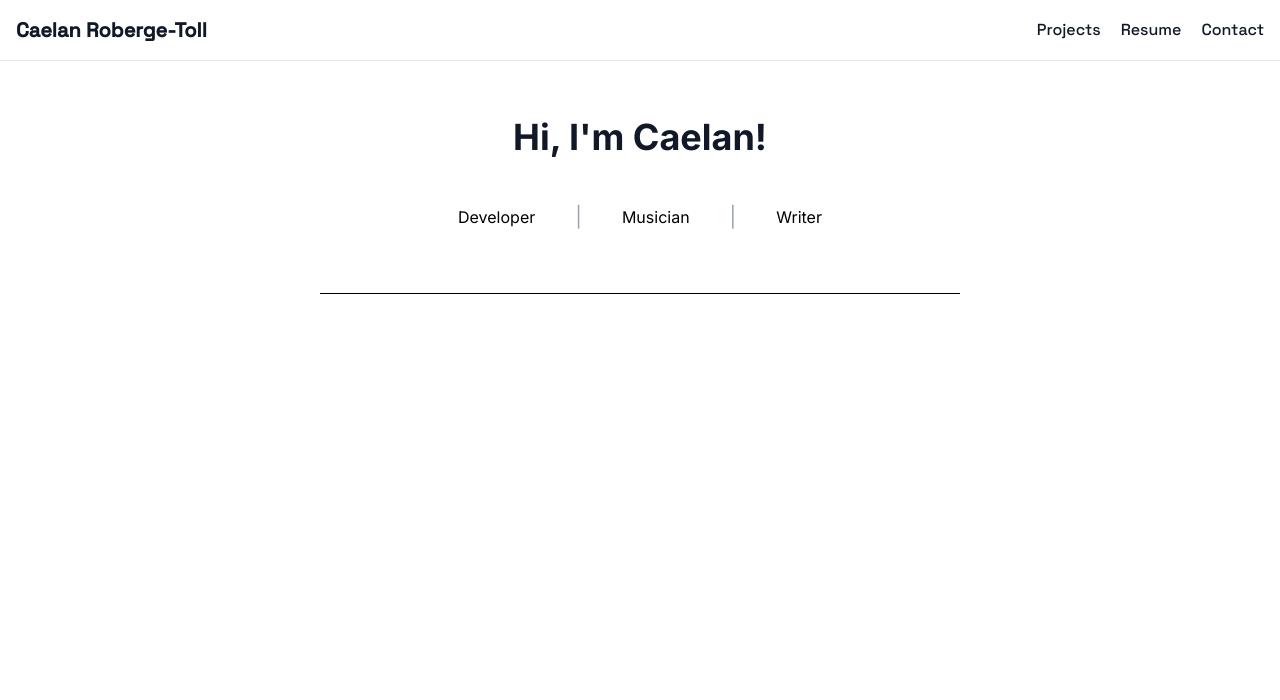
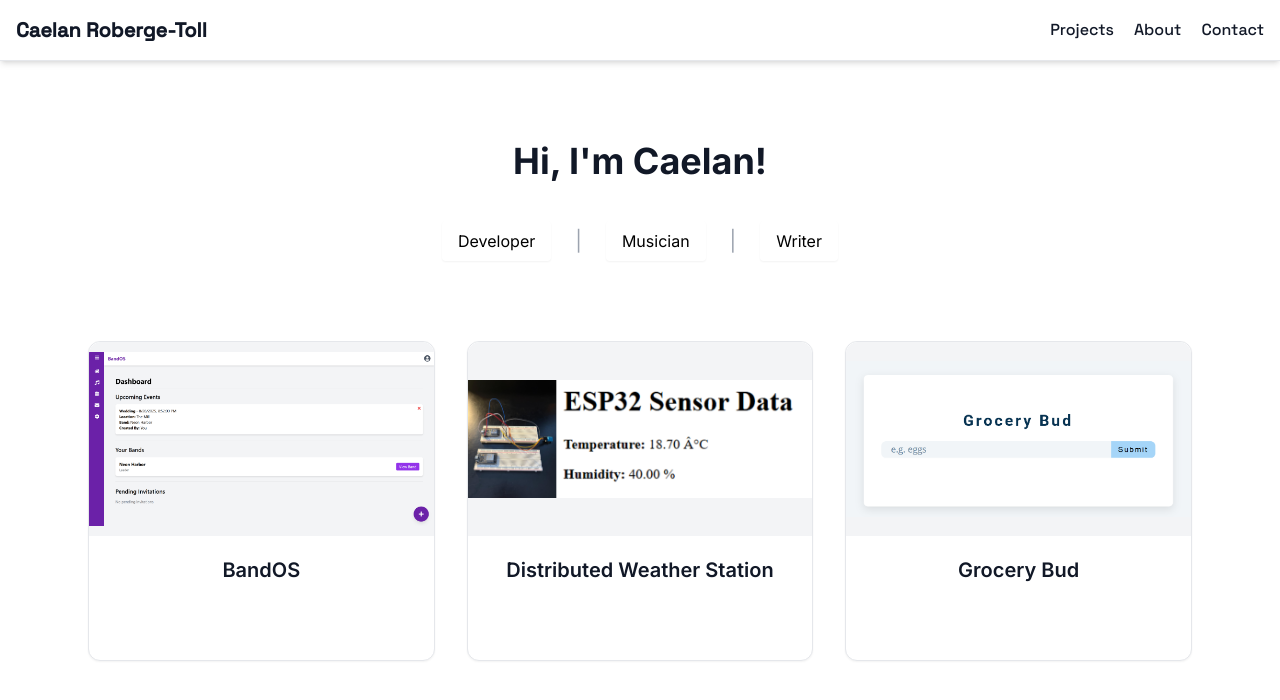
Before and after one commit to CaelanRT/portfolio-site, a plain HTML site: page index.html in a window 1280 px wide. Drawn offline with nearby package versions, Linux system fonts and the light colour scheme.

Commit message:
did some fun ui stuff, looks pretty good!

```diff
--- a/index.html
+++ b/index.html
@@ -16,7 +16,7 @@
 </head>
 <body class="bg-white text-gray-900">
 
-<nav class="flex justify-between items-center border-b p-4">
+<nav class="flex justify-between items-center border-b p-4 shadow-md">
     <a href="./index.html" class="text-xl font-semibold">
         <h2>Caelan Roberge-Toll</h2>
     </a>
@@ -24,33 +24,72 @@
     <!-- Nav links with swipe effect -->
     <div class="flex gap-5 text-base">
         <a href="./projects.html" class="nav-link">Projects</a>
-        <a href="./resume.html" class="nav-link">Resume</a>
+        <a href="./aboutme.html" class="nav-link">About</a>
         <a href="./contact.html" class="nav-link">Contact</a>
     </div>
 </nav>
 
-<main class="mt-14">
+<main class="mt-20">
     <div class="flex flex-col items-center">
         <h1 class="text-4xl font-bold">Hi, I'm Caelan!</h1>
 
         <!-- Purple button group -->
         <div class="flex items-center gap-6 mt-10">
-            <a href="./projects.html" class="bg-transparent hover:bg-violet-700 text-black hover:text-white px-4 py-2 rounded transition duration-200">
+            <a href="./projects.html" class="bg-transparent hover:bg-violet-700 text-black hover:text-white px-4 py-2 rounded transition duration-200 shadow-sm hover:-translate-y-0.5 hover:shadow-md">
                 Developer
             </a>
             <span class="text-gray-400 text-xl">|</span>
-            <a href="https://www.thecommotionsband.com/home" class="bg-transparent hover:bg-violet-700 text-black hover:text-white px-4 py-2 rounded transition duration-200">
+            <a href="https://www.thecommotionsband.com/home" class="bg-transparent hover:bg-violet-700 text-black hover:text-white px-4 py-2 rounded transition duration-200 shadow-sm hover:-translate-y-0.5 hover:shadow-md">
                 Musician
             </a>
             <span class="text-gray-400 text-xl">|</span>
-            <a href="https://caelanrobergetoll.substack.com/" class="bg-transparent hover:bg-violet-700 text-black hover:text-white px-4 py-2 rounded transition duration-200">
+            <a href="https://caelanrobergetoll.substack.com/" class="bg-transparent hover:bg-violet-700 text-black hover:text-white px-4 py-2 rounded transition duration-200 shadow-sm hover:-translate-y-0.5 hover:shadow-md">
                 Writer
             </a>
         </div>
 
 
-        <!-- Divider -->
-        <div class="w-full sm:w-1/2 h-px bg-black my-14 mx-auto"></div>
+        <!-- Card area -->
+<section class="mx-auto max-w-6xl px-6 mt-20">
+  <div class="grid grid-cols-3 gap-8">
+    <!-- Card 1 -->
+    <a href="./projects.html"
+       class="group flex h-[320px] flex-col overflow-hidden rounded-xl border border-gray-200 bg-white shadow-sm transition hover:-translate-y-1 hover:shadow-md">
+        <div class="aspect-[16/9] bg-gray-100 flex items-center justify-center overflow-hidden rounded-t-xl">
+            <img src="./assets/bandos.png" class="max-h-full max-w-full object-contain" />
+        </div>
+
+      <div class="p-5 text-center">
+        <h3 class="truncate text-xl font-semibold">BandOS</h3>
+      </div>
+    </a>
+
+    <!-- Card 2 -->
+    <a href="./projects.html"
+       class="group flex h-[320px] flex-col overflow-hidden rounded-xl border border-gray-200 bg-white shadow-sm transition hover:-translate-y-1 hover:shadow-md">
+        <div class="aspect-[16/9] bg-gray-100 flex items-center justify-center overflow-hidden rounded-t-xl">
+            <img src="./assets/weather_station_combined.jpg" class="max-h-full max-w-full object-contain" />
+        </div>
+
+      <div class="p-5 text-center">
+        <h3 class="truncate text-xl font-semibold">Distributed Weather Station</h3>
+      </div>
+    </a>
+
+    <!-- Card 3 -->
+    <a href="./projects.html"
+       class="group flex h-[320px] flex-col overflow-hidden rounded-xl border border-gray-200 bg-white shadow-sm transition hover:-translate-y-1 hover:shadow-md">
+        <div class="aspect-[16/9] bg-gray-100 flex items-center justify-center overflow-hidden rounded-t-xl">
+            <img src="./assets/grocerybud.png" class="max-h-full max-w-full object-contain" />
+        </div>
+
+      <div class="p-5 text-center">
+        <h3 class="truncate text-xl font-semibold">Grocery Bud</h3>
+      </div>
+    </a>
+  </div>
+</section>
+
     </div>
 
 
```
Also changed, not shown: aboutme.html (renamed from resume.html, +6 -6 lines), contact.html (+8 -9 lines), projects.html (+4 -3 lines), assets/bandos.png (added), assets/grocerybud.png (added), assets/weather_station_combined.jpg (added).
